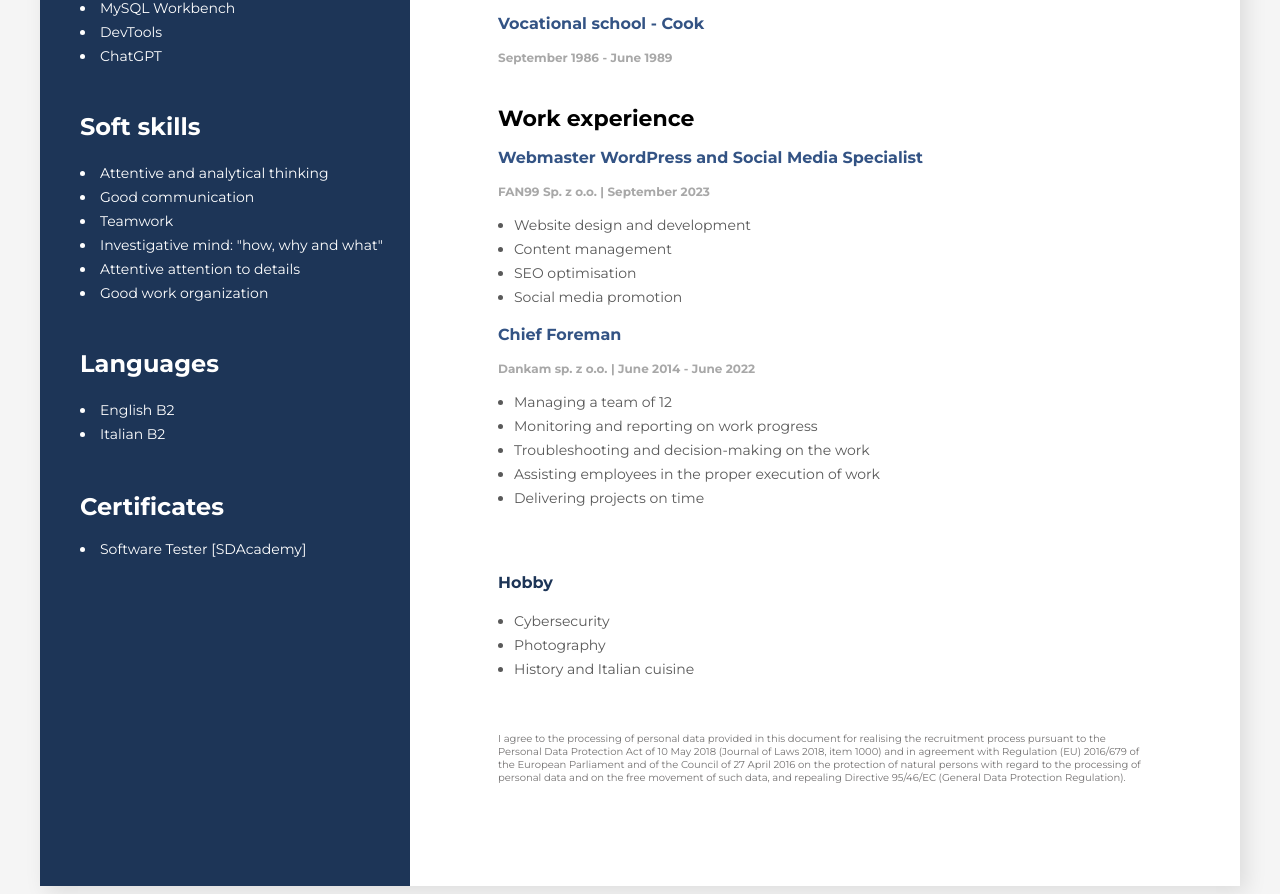
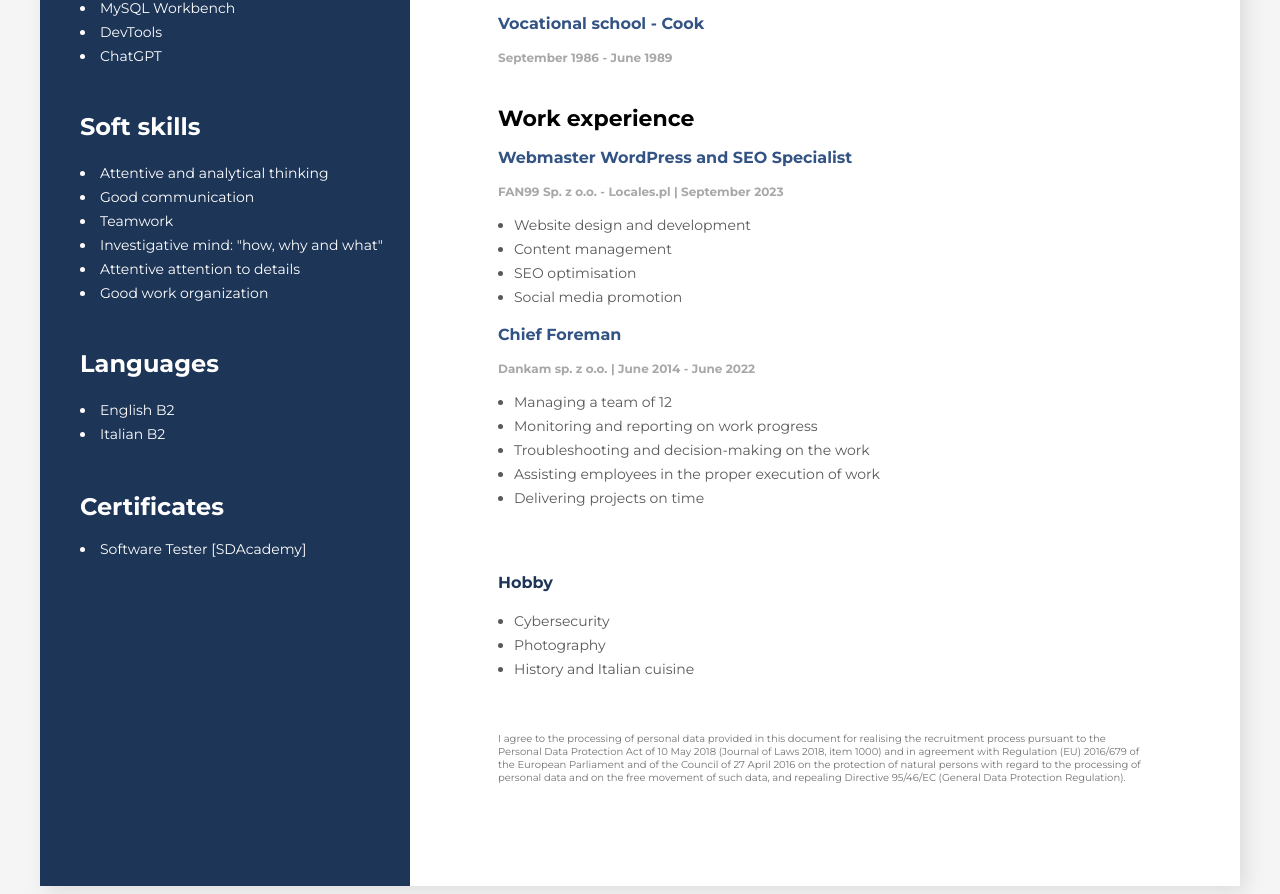
Before and after one commit to adamcegielka/cv_adam_cegielka, a website: page index.html in a window 1280 px wide. Shown: the part 1286-2180 px from the top of the page. Drawn offline with Linux system fonts and the light colour scheme.

Commit message:
feat: change content

```diff
--- a/index.html
+++ b/index.html
@@ -196,11 +196,9 @@
         <!-- Work experience -->
         <div class="education">
           <h2 class="heder-primary">Work experience</h2>
-          <h3 class="job-name">
-            Webmaster WordPress and Social Media Specialist
-          </h3>
+          <h3 class="job-name">Webmaster WordPress and SEO Specialist</h3>
           <p class="job-date">
-            <b>FAN99 Sp. z o.o. | September 2023</b>
+            <b>FAN99 Sp. z o.o. - Locales.pl | September 2023</b>
           </p>
           <ul class="job-list">
             <li>Website design and development</li>
```
Also changed, not shown: index_pl.html (+2 -2 lines).
